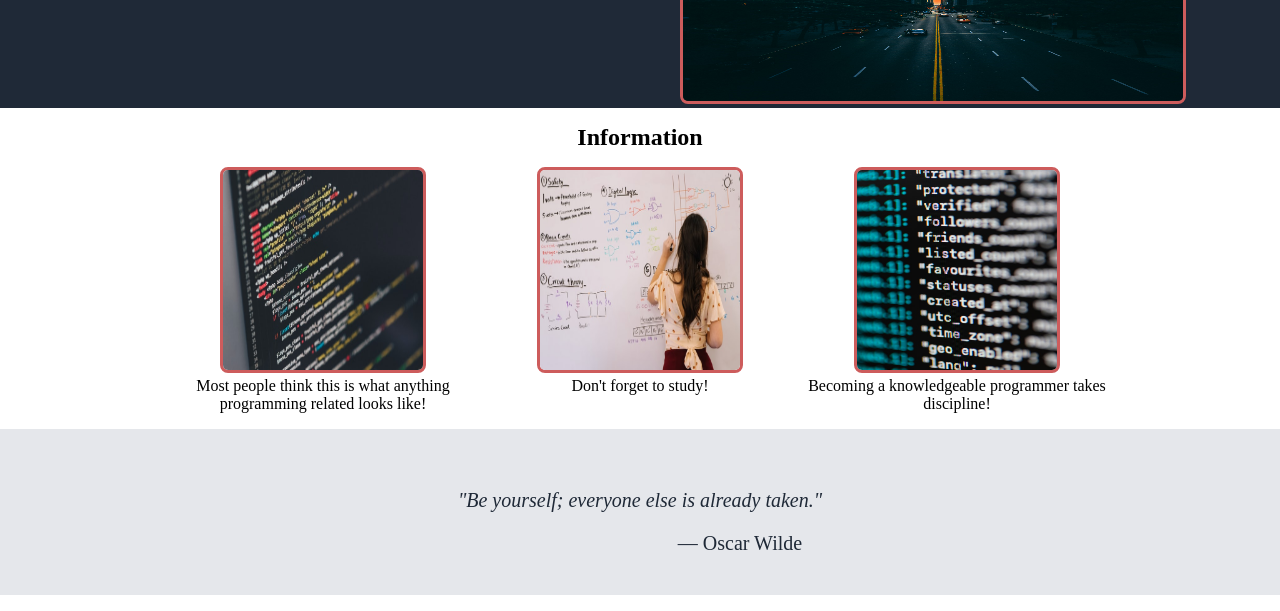
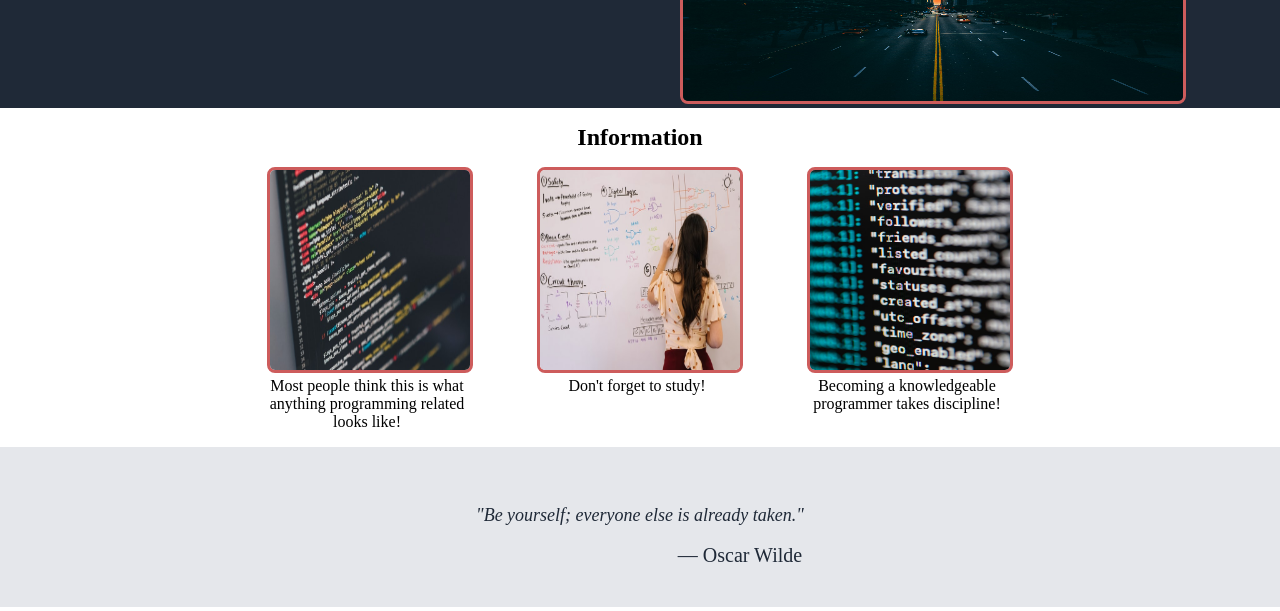
Before and after one commit to Brandon-Seda/First-Landing-Page, a plain HTML site: page index.html in a window 1280 px wide. Shown: the part 189-800 px from the top of the page. Drawn offline with Linux system fonts and the light colour scheme.

Commit message:
changed image-text spacing

```diff
--- a/style.css
+++ b/style.css
@@ -66,7 +66,10 @@ body {
     gap: 64px;
 }
 .pic-spacing{
-    max-width: 300px;
+    min-width: 200px;
+}
+.image-text{
+    width:200px;
 }
 
 img{
@@ -94,6 +97,7 @@ img{
 }
 blockquote{
     font-style: italic;
+    font-size: 18px;
 }
 
 figcaption{
```
Also changed, not shown: index.html (+1 -1 lines).
